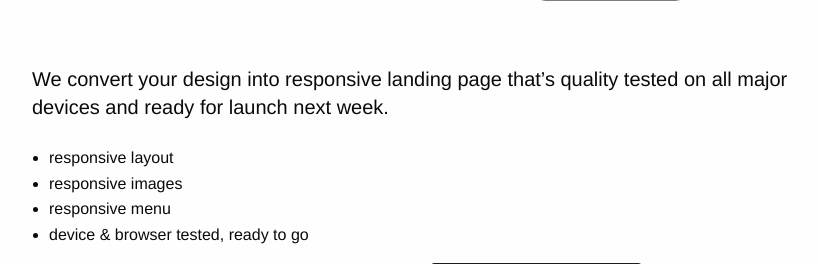
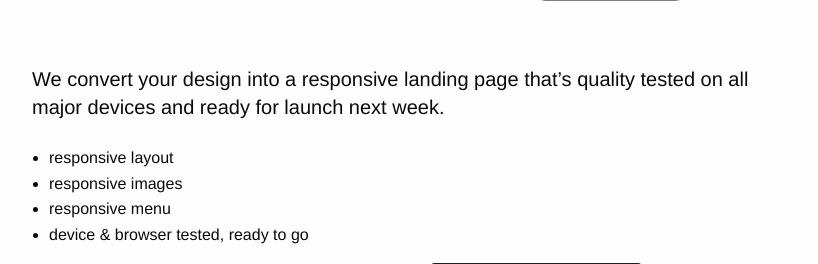
Before and after one commit to cleverbaker/psd2rwd, a PHP site: page / in a window 1280 px wide. Shown: the part 1089-1353 px from the top of the page, without its empty margins (30-848 px from the left). Run offline with PHP 8.4, Linux system fonts and the light colour scheme.

Commit message:
Update map img.

```diff
--- a/css/app.css
+++ b/css/app.css
@@ -135,7 +135,8 @@ ol, ul {
 }
 
 .circle p {
-  margin-top: 42%;
+  margin-top: 39%;
+  font-size: 1.85rem;
 }
 
 .convert-to-code-tagline {
--- a/index.html
+++ b/index.html
@@ -75,7 +75,7 @@
             <img class="device xshow-for-small-only" src="img/phone.png" alt="Device" style="margin-top:-7rem">
         </div>
             <div class="row" style="margin-top:4rem;">
-              <h5 class="value large-8 medium-10 small-12 columns end clear">We convert your design into responsive landing page that’s quality tested on all major devices and ready for launch next week.</h5>
+              <h5 class="value large-8 medium-10 small-12 columns end clear">We convert your design into a responsive landing page that’s quality tested on all major devices and ready for launch next week.</h5>
               <ul class="features-check clear" style="margin-bottom:4rem"><li>responsive layout</li>
               <li>responsive images</li>
               <li>responsive menu</li>
@@ -290,19 +290,26 @@ anymore changes needs a change order with a deadline as the following Monday.</l
         <br>We have technical contacts available in 10 US cities for in person meetings.
         <p>(650) 555 - 1212
       </div>
-      <div class="medium-4 columns end">
-        <p>PSD 2 RWD Technical Contacts available in<br>
+      <div class="small-4 columns">
+        <p class="">PSD 2 RWD Technical Contacts available in
+        <div class="row">
+          <div class="small-6 columns">
         San Diego<br>
         Los Angeles<br>
         San Francisco<br>
         Portland<br>
         Seattle<br>
+         </div>
+         <div class="small-6 columns end">
+        <p>
         Austin<br>
         Boston<br>
         NYC<br>
         Washington DC<br>
         Chicago<br>
+        </div>
       </div>
+    </div>
 
       <div class="medium-4 columns"><a href="https://en.wikipedia.org/wiki/Mountain_View,_California#/media/File:Castro_Street_Mountain_View_sidewalk.jpg"><img src="img/castro-st.jpg" alt="Castro Street, Downtown Mountain View"></a><br><span class="caption">Castro Street, Downtown Mountain View.</span>
       </div>
```
Also changed, not shown: img/usa.jpg, img/usa.png (added).
